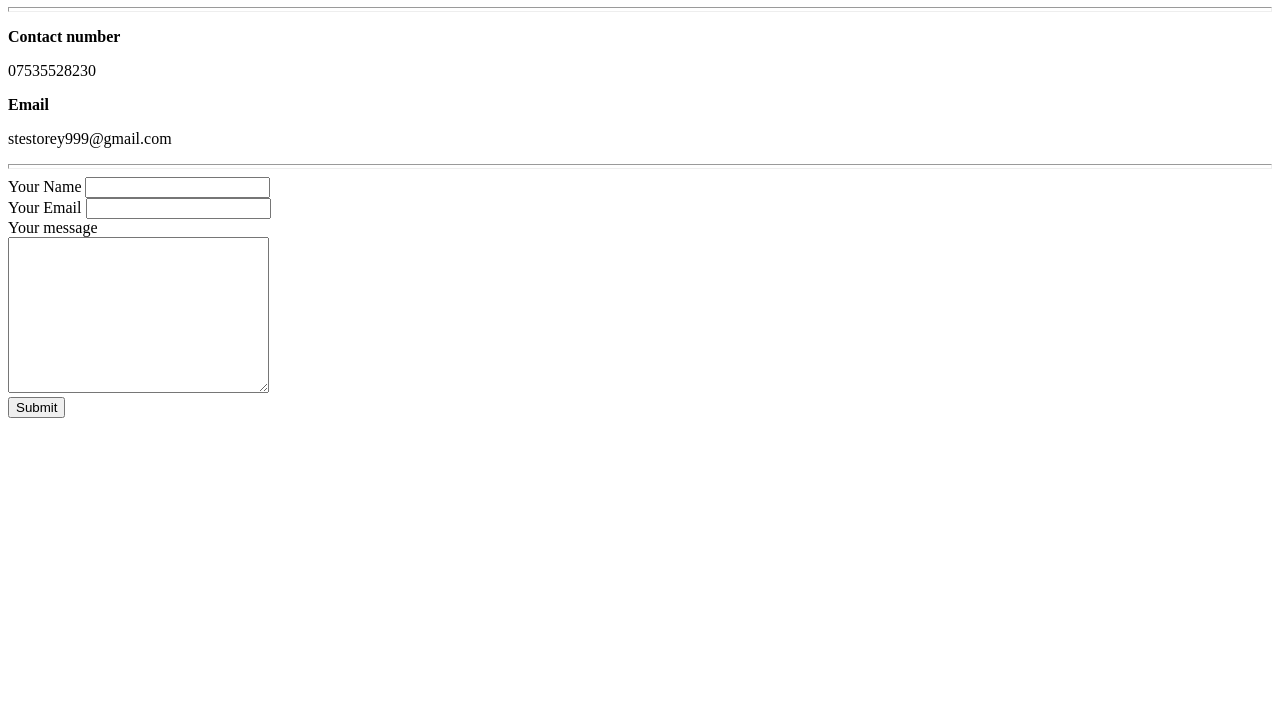
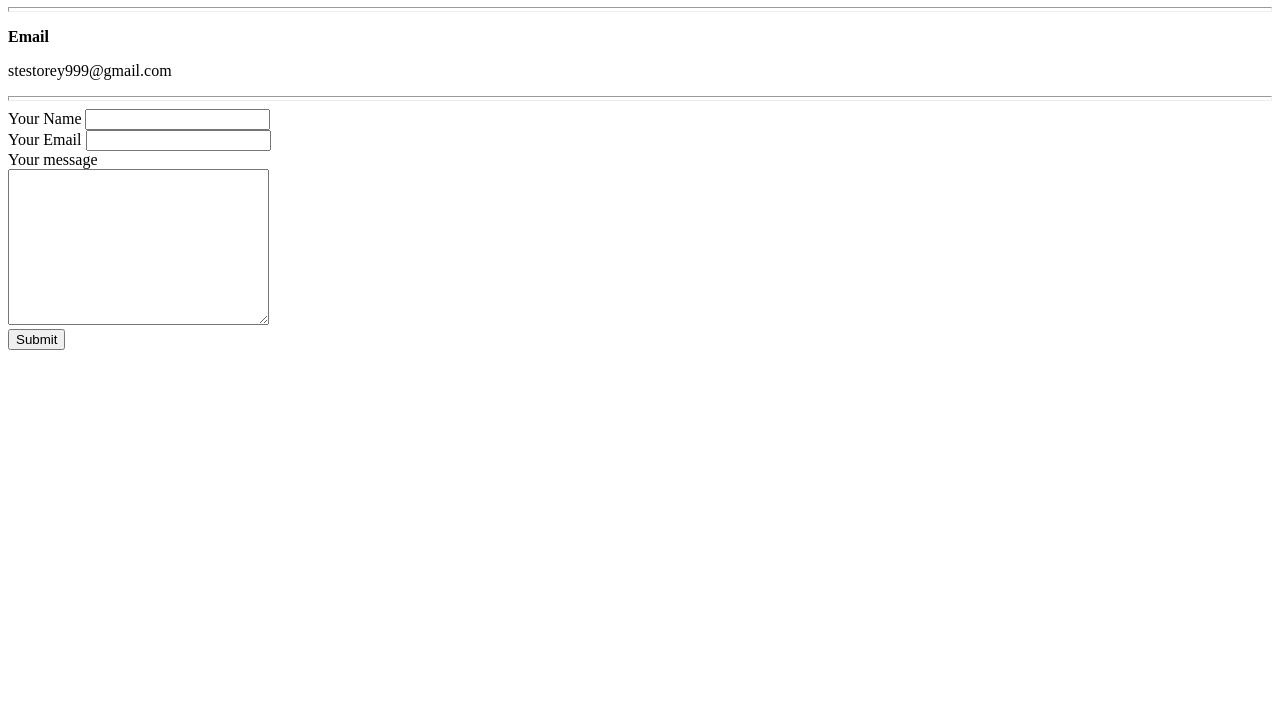
Before and after one commit to Storey999/CV, a plain HTML site: page contact.html in a window 1280 px wide. Shown: the part 73-800 px from the top of the page. Drawn offline with Linux system fonts and the light colour scheme.

Commit message:
Update contact.html

```diff
--- a/contact.html
+++ b/contact.html
@@ -8,8 +8,6 @@
 
     <h1 style="text-align:center">Contact</h1>
     <hr size ="5">
-    <p><strong>Contact number</strong></p>
-    <p>07535528230</p>
     <p><strong>Email</strong></p>
     <p>stestorey999@gmail.com</p>
 
```
